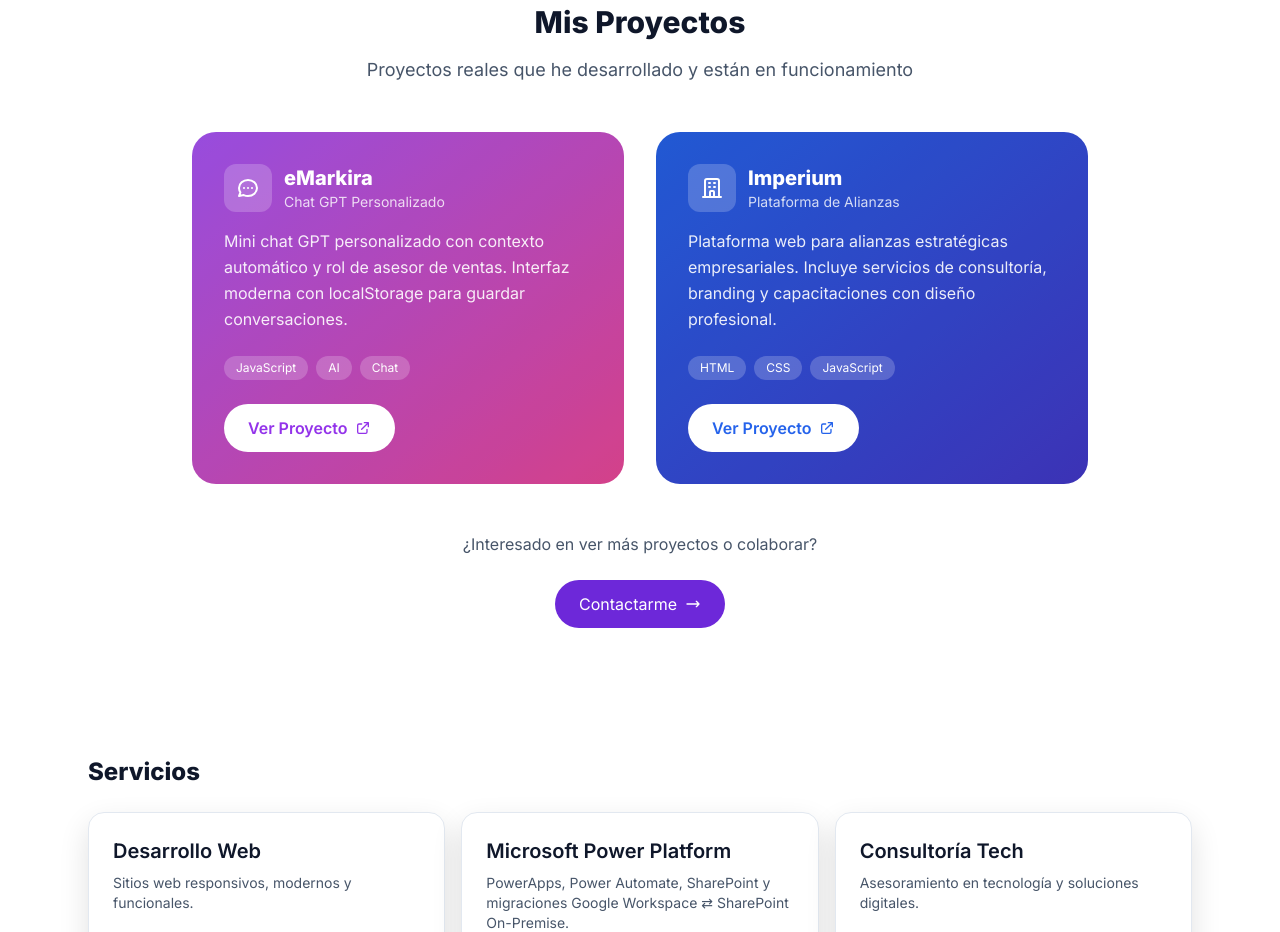
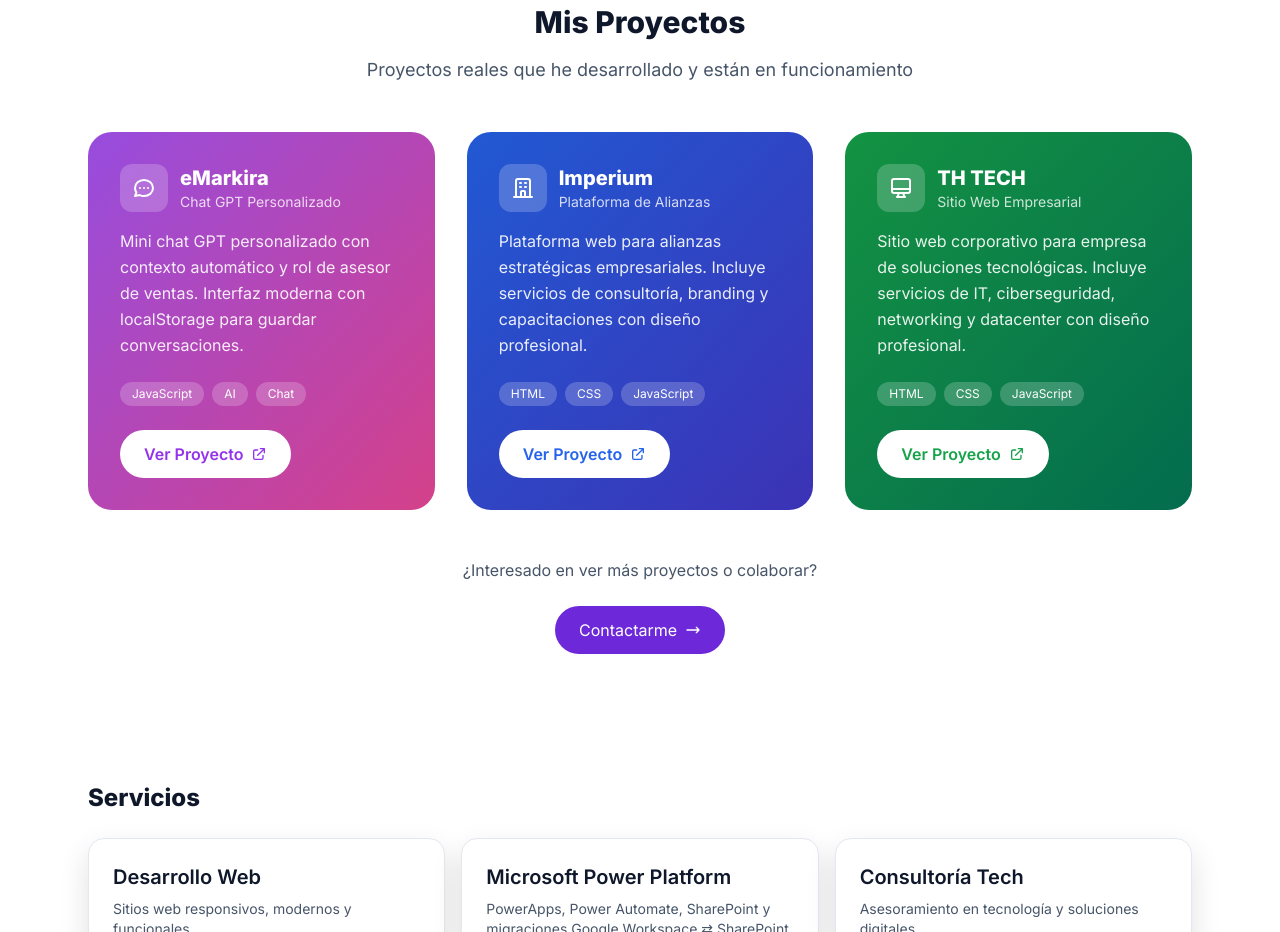
Before and after one commit to gali24/Curriculumvitaemio, a plain HTML site: page index.html in a window 1280 px wide. Shown: the part 1620-2552 px from the top of the page. Drawn offline with nearby package versions, Linux system fonts and the light colour scheme.

Commit message:
Agregar proyecto TH TECH al portafolio

```diff
--- a/index.html
+++ b/index.html
@@ -162,7 +162,7 @@
         <p class="text-slate-600 dark:text-slate-400 text-lg">Proyectos reales que he desarrollado y están en funcionamiento</p>
       </div>
 
-      <div class="grid md:grid-cols-2 gap-8 max-w-4xl mx-auto">
+      <div class="grid md:grid-cols-2 lg:grid-cols-3 gap-8 max-w-6xl mx-auto">
         <!-- Proyecto 1: eMarkira -->
         <div class="group">
           <div class="bg-gradient-to-br from-purple-500 to-pink-500 rounded-3xl p-8 text-white relative overflow-hidden">
@@ -232,6 +232,41 @@
             </div>
           </div>
         </div>
+
+        <!-- Proyecto 3: TH TECH -->
+        <div class="group">
+          <div class="bg-gradient-to-br from-green-600 to-emerald-700 rounded-3xl p-8 text-white relative overflow-hidden">
+            <div class="absolute inset-0 bg-black/10"></div>
+            <div class="relative z-10">
+              <div class="flex items-center gap-3 mb-4">
+                <div class="w-12 h-12 bg-white/20 rounded-xl flex items-center justify-center">
+                  <svg class="w-6 h-6" fill="none" stroke="currentColor" viewBox="0 0 24 24">
+                    <path stroke-linecap="round" stroke-linejoin="round" stroke-width="2" d="M9.75 17L9 20l-1 1h8l-1-1-.75-3M3 13h18M5 17h14a2 2 0 002-2V5a2 2 0 00-2-2H5a2 2 0 00-2 2v10a2 2 0 002 2z"></path>
+                  </svg>
+                </div>
+                <div>
+                  <h3 class="text-xl font-bold">TH TECH</h3>
+                  <p class="text-white/80 text-sm">Sitio Web Empresarial</p>
+                </div>
+              </div>
+              <p class="text-white/90 mb-6 leading-relaxed">
+                Sitio web corporativo para empresa de soluciones tecnológicas.
+                Incluye servicios de IT, ciberseguridad, networking y datacenter con diseño profesional.
+              </p>
+              <div class="flex flex-wrap gap-2 mb-6">
+                <span class="px-3 py-1 bg-white/20 rounded-full text-xs font-medium">HTML</span>
+                <span class="px-3 py-1 bg-white/20 rounded-full text-xs font-medium">CSS</span>
+                <span class="px-3 py-1 bg-white/20 rounded-full text-xs font-medium">JavaScript</span>
+              </div>
+              <a href="https://thtech.vercel.app/" target="_blank" class="inline-flex items-center gap-2 bg-white text-green-600 px-6 py-3 rounded-full font-semibold hover:bg-white/90 transition-all duration-200 hover:scale-105">
+                Ver Proyecto
+                <svg class="w-4 h-4" fill="none" stroke="currentColor" viewBox="0 0 24 24">
+                  <path stroke-linecap="round" stroke-linejoin="round" stroke-width="2" d="M10 6H6a2 2 0 00-2 2v10a2 2 0 002 2h10a2 2 0 002-2v-4M14 4h6m0 0v6m0-6L10 14"></path>
+                </svg>
+              </a>
+            </div>
+          </div>
+        </div>
       </div>
 
       <!-- Sección adicional para más proyectos -->
```
